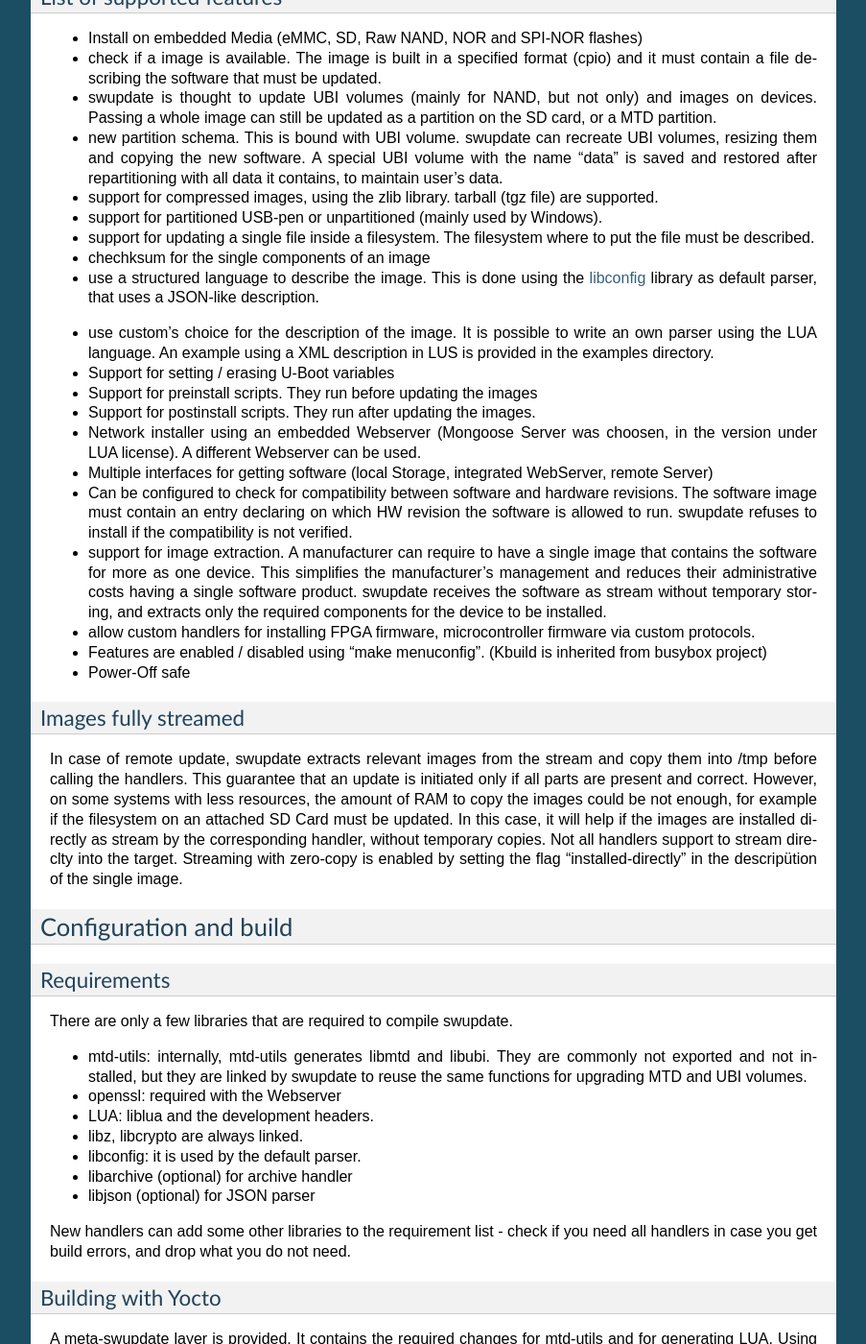
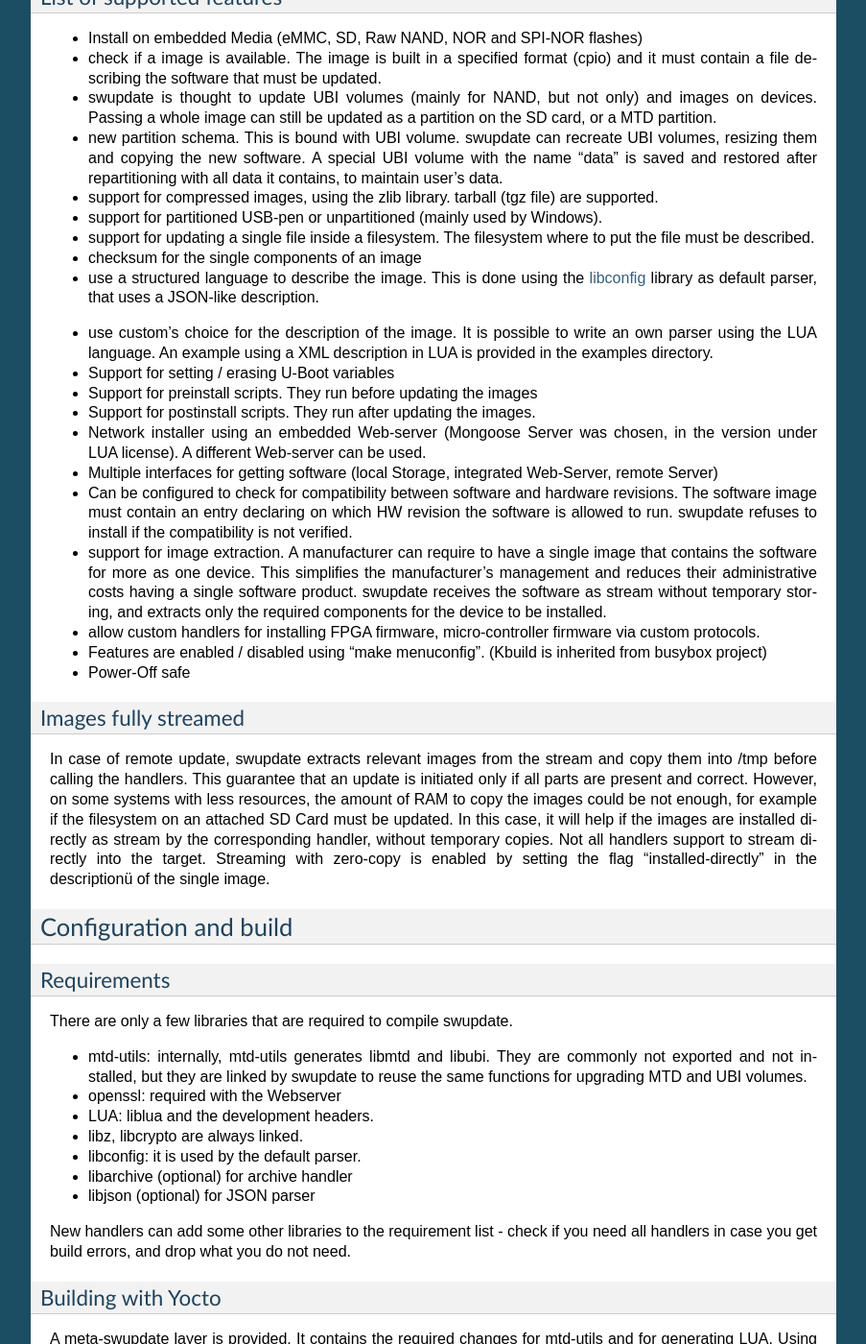
Before and after one commit to sbabic/swupdate, a Sphinx documentation site: the page built from doc/source/swupdate.rst, in a window 1280 px wide and 1400 px high, scrolled down 3798 px. Shown: the whole window at 96% size, without its empty margins (198-1101 px from the left). Built offline with Sphinx 7.4.7, drawn with Linux system fonts in a browser that asks for light colours; formulas are drawn with MathJax 3; some of the changed text lies outside the part shown.

Commit message:
doc: run ispell on documents
Signed-off-by: Stefano Babic <sbabic@denx.de>

```diff
--- a/doc/source/handlers.rst
+++ b/doc/source/handlers.rst
@@ -8,11 +8,11 @@ Overview
 It is quite difficult to foresee all possible installation cases.
 Instead of trying to find all use cases, swupdate let the
 developer free to add his own installer (that is, a new **handler**),
-that must be responsibleto install an image of a certain type.
+that must be responsible to install an image of a certain type.
 An image is marked to be of a defined type to be installed with
 a specific handler.
 
-The parser make the connection between 'image type' nad 'handler'.
+The parser make the connection between 'image type' and 'handler'.
 It fills a table containing the list of images to be installed
 with the required handler to execute the installation. Each image
 can have a different installer.
@@ -83,7 +83,7 @@ the system. Two volumes with the same names are not supported
 and drives to unpredictable results. swupdate will install
 an image to the first volume that matches with the name, and this
 maybe is not the desired behavior.
-Updating volumes, it is guaranted that the erase counters are
+Updating volumes, it is guaranteed that the erase counters are
 preserved and not lost after an update. The way for updating
 is identical to the "ubiupdatevol" from the mtd-utils. In fact,
 the same library from mtd-utils (libubi) is reused by swupdate.
--- a/doc/source/swupdate.rst
+++ b/doc/source/swupdate.rst
@@ -20,16 +20,16 @@ by the target), making all checks automatically. At the end,
 the updating process reports only the status to the operator
 (successful or failed).
 
-The output can be displayed on a LCD using the framebuffer
+The output can be displayed on a LCD using the frame-buffer
 device or directed to a serial line (Linux console).
 
 It is generally used in the single copy approach, running in a initrd
-(receipes are provided to generate with Yocto).  However, it is
+(recipes are provided to generate with Yocto).  However, it is
 possible to use it in a double-copy approach by use of `Software
 collections`_.
 
 If started for a remote update, swupdate starts an embedded
-Webserver and waits for requests. The operator must upload
+Web-server and waits for requests. The operator must upload
 a suitable image, that swupdate checks and then install.
 All output is notified to the operator's browser via AJAX
 notifications.
@@ -62,14 +62,14 @@ or to a SD card, a CFI Flash, and so on. It is then easy to
 add an own handler if a very special installer is required.
 
 For example we can think at a project with a main processor and
-one or several microcontrollers. Let's say for simplicity that
-the main processor communicates with the microcontrollers via
-UARTS using a proprietary protocol. The software on the microcontrollers
+one or several micro-controllers. Let's say for simplicity that
+the main processor communicates with the micro-controllers via
+UARTS using a proprietary protocol. The software on the micro-controllers
 can be updated using the proprietary protocol.
 
 It is possible to extend swupdate writing a handler, that implements
 the part of the proprietary protocol to perform the upgrade
-on the microcontroller. The parser must recognize which image must be
+on the micro-controller. The parser must recognize which image must be
 installed with the new handler, and swupdate will call the handler
 during the installation process.
 
@@ -255,7 +255,7 @@ List of supported features
 - support for updating a single file inside a filesystem.
   The filesystem where to put the file must be described.
 
-- chechksum for the single components of an image
+- checksum for the single components of an image
 
 - use a structured language to describe the image. This is done
   using the libconfig_ library as default parser, that uses a
@@ -265,7 +265,7 @@ List of supported features
 
 - use custom's choice for the description of the image. It is
   possible to write an own parser using the LUA language.
-  An example using a XML description in LUS is provided
+  An example using a XML description in LUA is provided
   in the examples directory.
 
 - Support for setting / erasing U-Boot variables
@@ -274,12 +274,12 @@ List of supported features
 
 - Support for postinstall scripts. They run after updating the images.
 
-- Network installer using an embedded Webserver (Mongoose Server
-  was choosen, in the version under LUA license). A different
-  Webserver can be used.
+- Network installer using an embedded Web-server (Mongoose Server
+  was chosen, in the version under LUA license). A different
+  Web-server can be used.
 
 - Multiple interfaces for getting software (local Storage,
-  integrated WebServer, remote Server)
+  integrated Web-Server, remote Server)
 
 - Can be configured to check for compatibility between software and hardware
   revisions. The software image must contain an entry declaring on which
@@ -295,7 +295,7 @@ List of supported features
   to be installed.
 
 - allow custom handlers for installing FPGA firmware,
-  microcontroller firmware via custom protocols.
+  micro-controller firmware via custom protocols.
 
 - Features are enabled / disabled using "make menuconfig".
   (Kbuild is inherited from busybox project)
@@ -312,9 +312,9 @@ However, on some systems with less resources, the amount of RAM
 to copy the images could be not enough, for example if the filesystem on
 an attached SD Card must be updated. In this case, it will help if the images
 are installed directly as stream by the corresponding handler, without temporary
-copies. Not all handlers support to stream direclty into the target.
+copies. Not all handlers support to stream directly into the target.
 Streaming with zero-copy is enabled by setting the flag "installed-directly"
-in the descripütion of the single image.
+in the descriptionü of the single image.
 
 Configuration and build
 =======================
@@ -367,7 +367,7 @@ Configuring swupdate
 --------------------
 
 swupdate is configurable via "make menuconfig". The small footprint
-is reached using the internal parser and disabling the webserver.
+is reached using the internal parser and disabling the web-server.
 Any option has a small help describing its usage. In the default
 configuration, many options are already activated.
 
@@ -432,26 +432,26 @@ To start swupdate expecting the image from a file:
 
 	        swupdate -i <filename>
 
-To start with the embedded webserver:
+To start with the embedded web-server:
 
 ::
 
-	         swupdate -w "<webserver options>"
+	         swupdate -w "<web-server options>"
 
-The main important parameter for the webserver is "document_root".
+The main important parameter for the web-server is "document_root".
 
 ::
 
 	         swupdate -w "-document_root ./www"
 
-The embedded webserver is taken from the Mongoose project (last release
+The embedded web-server is taken from the Mongoose project (last release
 with LUA license). Additional parameters can be found in mongoose
 documentation.
 This uses as website the pages delivered with the code. Of course,
 they can be customized and replaced. The website uses AJAX to communicate
 with swupdate, and to show the progress of the update to the operator.
 
-The default port of the Webserver is 8080. You can then connect to the target with:
+The default port of the Web-server is 8080. You can then connect to the target with:
 
 ::
 
```
Also changed, not shown: other parts of doc/source/swupdate.rst (+3 -3 lines), doc/source/overview.rst (+8 -8 lines), doc/source/roadmap.rst (+4 -4 lines), doc/source/swupdate-ipc.rst (+6 -6 lines).
